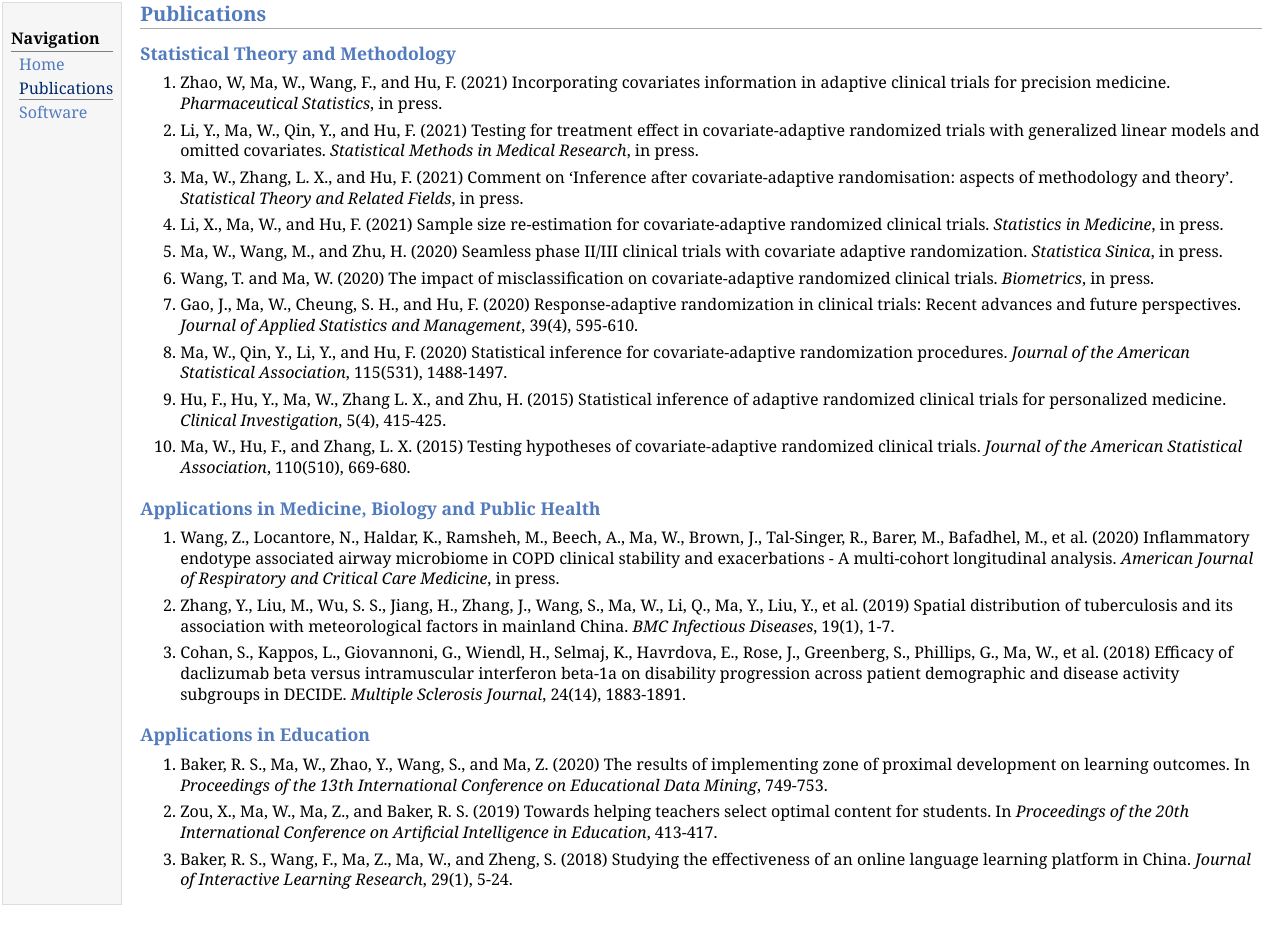
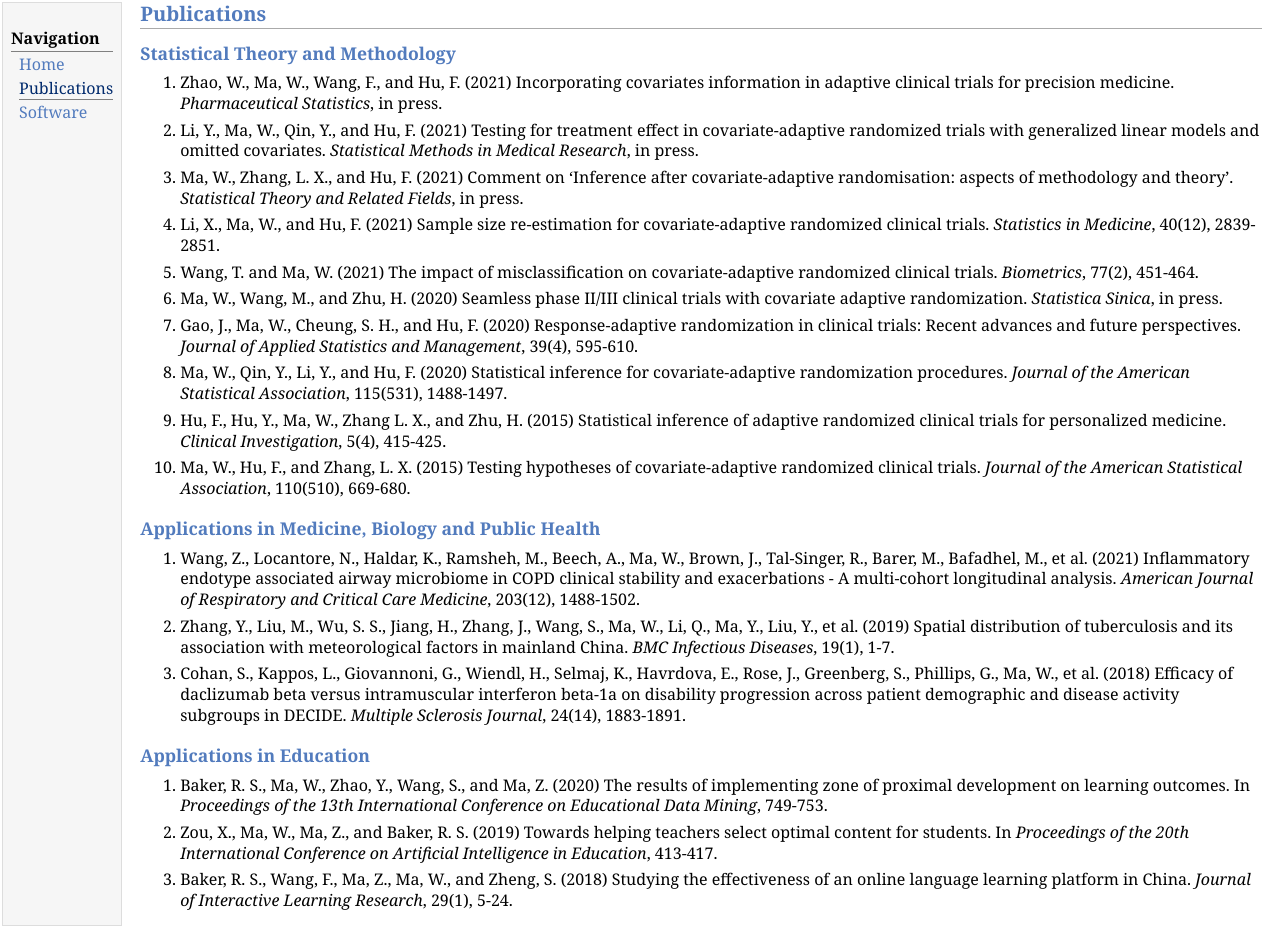
Before and after one commit to maweiruc/maweiruc.github.io, a plain HTML site: page publications.html in a window 1280 px wide. Before the commit the page ends 915 px from the top, so only its background shows below. Drawn offline with Linux system fonts and the light colour scheme.

Commit message:
Add files via upload

```diff
--- a/publications.html
+++ b/publications.html
@@ -20,7 +20,7 @@
 <h2>Publications</h2>
 <h3>Statistical Theory and Methodology</h3>
 <ol>
-<li><p>Zhao, W, Ma, W., Wang, F., and Hu, F. (2021) Incorporating covariates information in adaptive clinical trials for precision medicine. <i>Pharmaceutical Statistics</i>, in press.
+<li><p>Zhao, W., Ma, W., Wang, F., and Hu, F. (2021) Incorporating covariates information in adaptive clinical trials for precision medicine. <i>Pharmaceutical Statistics</i>, in press.
 </p>
 </li>
 <li><p>Li, Y., Ma, W., Qin, Y., and Hu, F. (2021) Testing for treatment effect in covariate-adaptive randomized trials with generalized linear models and omitted covariates. <i>Statistical Methods in Medical Research</i>, in press.
@@ -29,13 +29,13 @@
 <li><p>Ma, W., Zhang, L. X., and Hu, F. (2021)  Comment on &lsquo;Inference after covariate-adaptive randomisation: aspects of methodology and theory&rsquo;.  <i>Statistical Theory and Related Fields</i>, in press.
 </p>
 </li>
-<li><p>Li, X., Ma, W., and Hu, F. (2021) Sample size re‐estimation for covariate‐adaptive randomized clinical trials. <i>Statistics in Medicine</i>, in press.
+<li><p>Li, X., Ma, W., and Hu, F. (2021) Sample size re‐estimation for covariate‐adaptive randomized clinical trials. <i>Statistics in Medicine</i>, 40(12), 2839-2851.
+</p>
+</li>
+<li><p>Wang, T. and Ma, W. (2021) The impact of misclassification on covariate-adaptive randomized clinical trials. <i>Biometrics</i>, 77(2), 451-464.
 </p>
 </li>
 <li><p>Ma, W., Wang, M., and Zhu, H. (2020) Seamless phase II/III clinical trials with covariate adaptive randomization. <i>Statistica Sinica</i>, in press.
-</p>
-</li>
-<li><p>Wang, T. and Ma, W. (2020) The impact of misclassification on covariate-adaptive randomized clinical trials. <i>Biometrics</i>, in press.
 </p>
 </li>
 <li><p>Gao, J., Ma, W., Cheung, S. H., and Hu, F. (2020) Response-adaptive randomization in clinical trials: Recent advances and future perspectives. <i>Journal of Applied Statistics and Management</i>, 39(4), 595-610.
@@ -53,7 +53,7 @@
 </ol>
 <h3>Applications in Medicine, Biology and Public Health</h3>
 <ol>
-<li><p>Wang, Z., Locantore, N., Haldar, K., Ramsheh, M., Beech, A., Ma, W., Brown, J., Tal-Singer, R., Barer, M., Bafadhel, M., et al. (2020) Inflammatory endotype associated airway microbiome in COPD clinical stability and exacerbations - A multi-cohort longitudinal analysis. <i>American Journal of Respiratory and Critical Care Medicine</i>, in press.
+<li><p>Wang, Z., Locantore, N., Haldar, K., Ramsheh, M., Beech, A., Ma, W., Brown, J., Tal-Singer, R., Barer, M., Bafadhel, M., et al. (2021) Inflammatory endotype associated airway microbiome in COPD clinical stability and exacerbations - A multi-cohort longitudinal analysis. <i>American Journal of Respiratory and Critical Care Medicine</i>, 203(12), 1488-1502.
 </p>
 </li>
 <li><p>Zhang, Y., Liu, M., Wu, S. S., Jiang, H., Zhang, J., Wang, S., Ma, W., Li, Q., Ma, Y., Liu, Y., et al. (2019) Spatial distribution of tuberculosis and its association with meteorological factors in mainland China. <i>BMC Infectious Diseases</i>, 19(1), 1-7.
```
Also changed, not shown: index.html (+1 -4 lines), software.html (+4 -1 lines).
